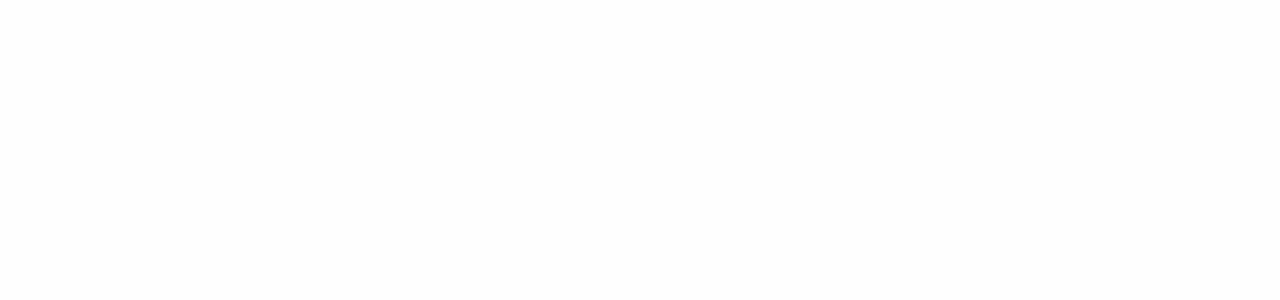
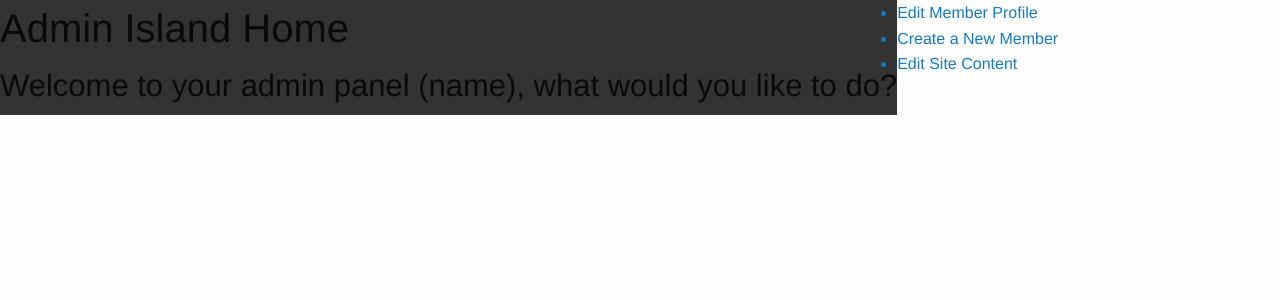
Before and after one commit to mvcrossley/crossley-koza-chantry-island, a PHP site: page /koza_lauren_3014_r3/admin/admin_index.php in a window 1280 px wide. Before the commit the part shown is empty. Shown: the top 300 px of the page. Run offline with PHP 8.4, Linux system fonts and the light colour scheme; some libraries are stand-ins or nearby versions.

Commit message:
more cms

```diff
--- a/admin/admin_index.php
+++ b/admin/admin_index.php
@@ -14,8 +14,25 @@
 </head>
 
 <body>
-	<section class"adminban row expanded" data-interchange="[../images/mobisland2.jpg, small], [../images/tabisland2.jpg, medium], [../images/island2.jpg, large]">
+	<section class"adminban row expanded" data-interchange="[../images/admin_mob.jpg, small], [../images/admin_tab.jpg, medium], [../images/admin_desk.jpg, large]">
 		<h2 class="hide">Admin Banner Section</h2>
+	</section>
+
+	<section class="row expanded">
+		<h2 class="hide">Main Section</h2>
+
+		<div class="titlepanel small-12 medium-4 float-left columns">
+			<h2>Admin Island Home</h2>
+			<h3>Welcome to your admin panel (name), what would you like to do?</h3>
+		</div>
+
+		<div class="actionpanel small-12 medium-8 columns">
+			<ul>
+				<a href="admin_edituser.php"><li>Edit Member Profile</li></a>
+				<a href="admin_createuser.php"><li>Create a New Member</li></a>
+				<a href="admin_editcontent.php"><li>Edit Site Content</li></a>
+			</ul>
+		</div>
 	</section>
 </body>
 
--- /dev/null
+++ b/admin/css/main.css
@@ -0,0 +1,8 @@
+.adminban{
+	height: 100px;
+	background-color: #222;
+}
+
+.titlepanel{
+	background-color: #333;
+}
```
